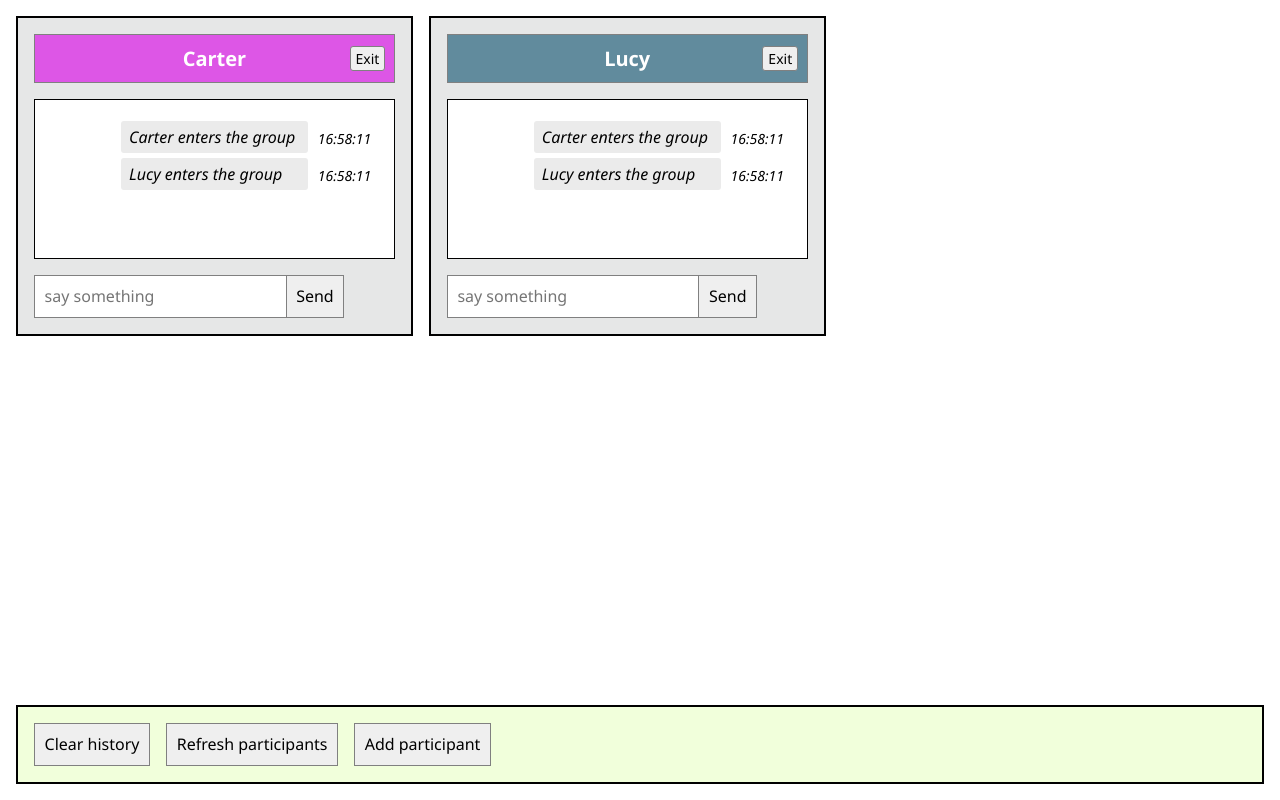
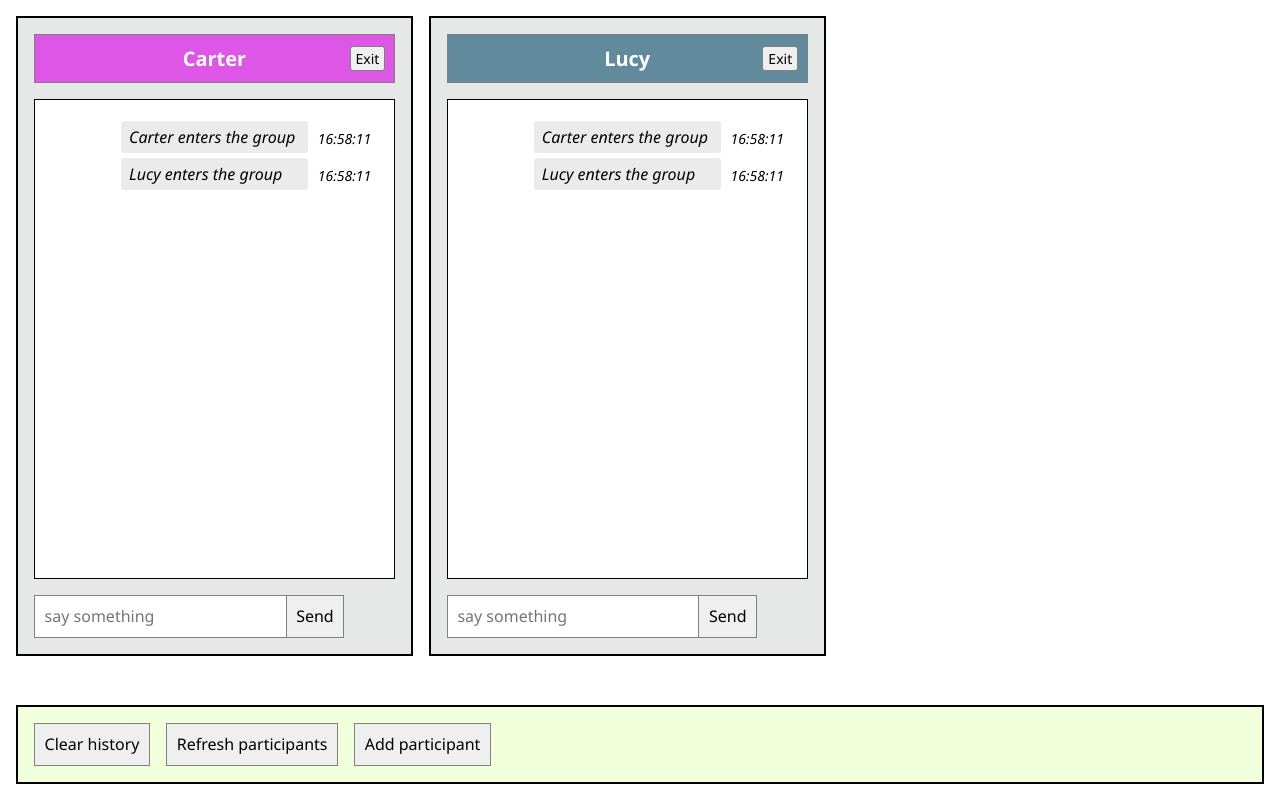
Before and after one commit to SergiiVdovareize/react-split-chat, a React (Create React App) app: page / in a window 1280 px wide. Built offline with nearby package versions, Linux system fonts and the light colour scheme.

Commit message:
grid fix

```diff
--- a/src/App.css
+++ b/src/App.css
@@ -62,6 +62,11 @@ html, body {
 
 .chat-wrapper:not(:last-child) {
   margin-right: 0;
+}
+
+.chat-wrapper:nth-last-child(-n+3):first-child,
+.chat-wrapper:nth-last-child(-n+3):first-child ~ .chat-wrapper {
+  height: calc(100vh - 160px);
 }
 
 .chat-content {
```
